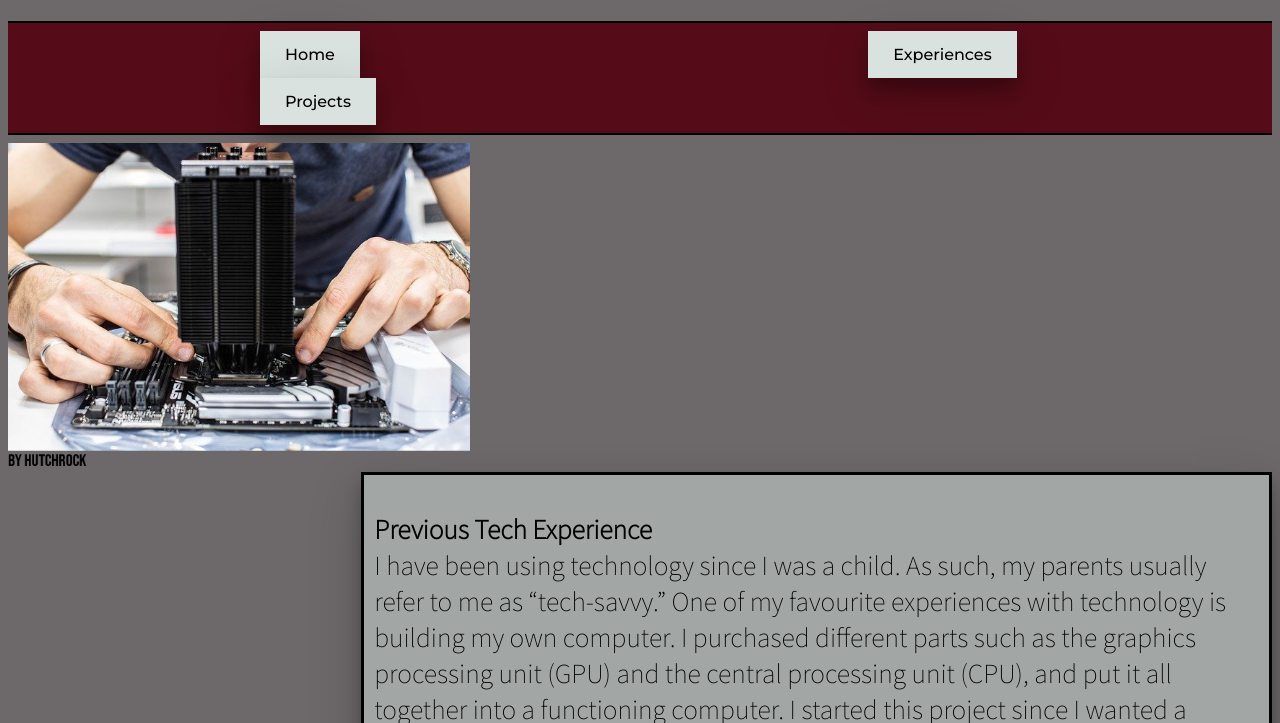
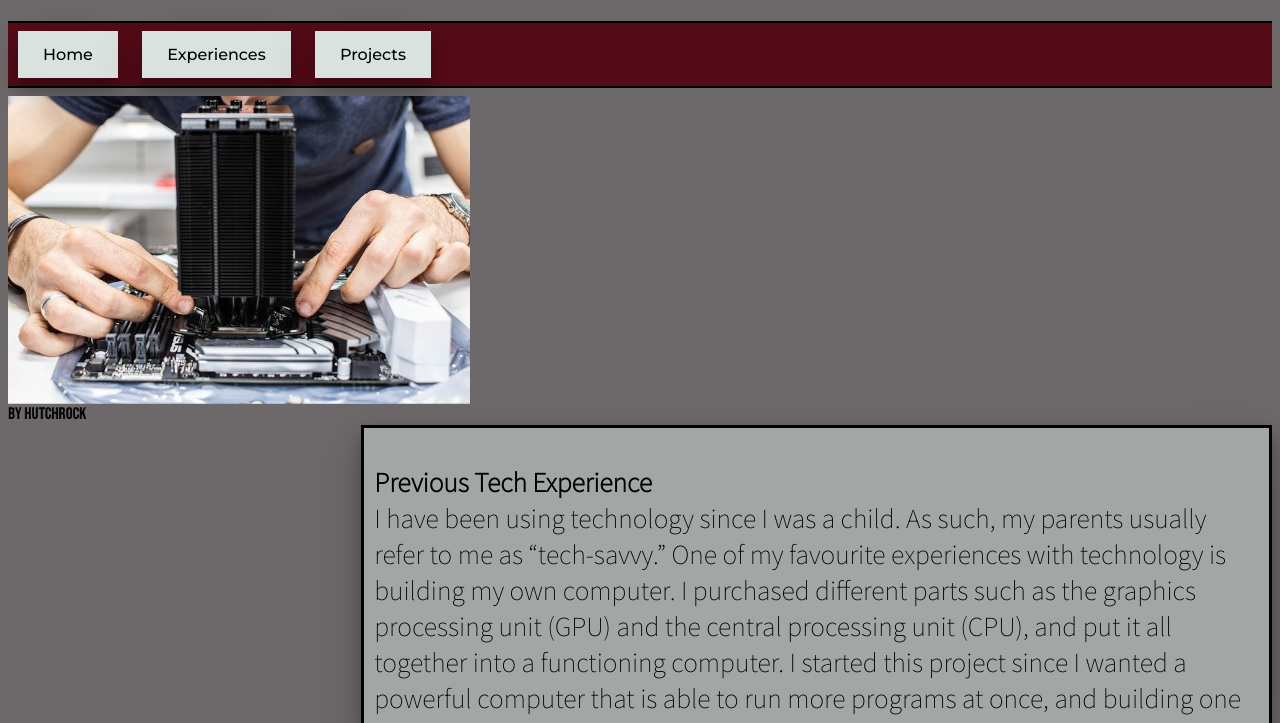
Before and after one commit to travisnoscott/portfolio-site, a plain HTML site: page pages/experiences.html in a window 1280 px wide. Shown: the part 69-792 px from the top of the page. Drawn offline with Linux system fonts and the light colour scheme.

Commit message:
fixing nav bar

```diff
--- a/pages/experiences.html
+++ b/pages/experiences.html
@@ -19,11 +19,11 @@
         <h1>Travis Portfolio</h1>
         <div id="links" class="sticky">
             <hr color="black" style="width:auto">
-                <body>
-                    <a href="../index.html">Home</a>
-                    <a href="experiences.html">Experiences</a>
-                    <a href="projects.html">Projects</a>
-                </body>
+                <ul>
+                    <li><a href="../index.html">Home</a></li>
+                    <li><a href="experiences.html">Experiences</a></li>
+                    <li><a href="projects.html">Projects</a></li>
+                </ul>
              <hr color="black" style="width:auto">
         </div>
 
@@ -64,7 +64,7 @@
 
         <br>
         <br>
-
+        <!--sixth image-->
         <img src="../images/coding-screen.png" alt="Screen of Code" width="auto" height="305px">
         <div id="textrow6">
             <!--sixth paragraph-->
@@ -81,6 +81,7 @@
         <div id="websitetest" class="center">
             <button onclick="myFunction()">Verify the website's coding!</button>
                 <p id="demo"></p>
+        <!--function so button can work-->
         <script>
             function myFunction() {
               document.getElementById("demo").innerHTML = "This website functions as it should be!";
--- a/styles/main.css
+++ b/styles/main.css
@@ -14,8 +14,16 @@ a:link, a:visited{
   text-align: center;
   text-decoration: none;
   display: inline-block;
-  margin-inline: 252px;
+  margin-inline: 10px;
   box-shadow: 0 12px 16px 0 rgba(0,0,0,0.24), 0 17px 50px 0 rgba(0,0,0,0.19);
+}
+ul {
+  list-style-type: none;
+  margin: 0;
+  padding: 0;
+}
+li {
+  display: inline;
 }
 
 /*highlight color for buttons*/
```
Also changed, not shown: index.html (+6 -3 lines), pages/projects.html (+5 -3 lines).
